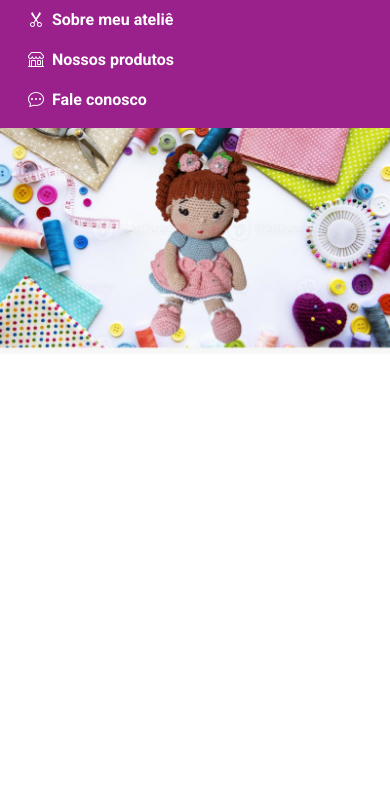
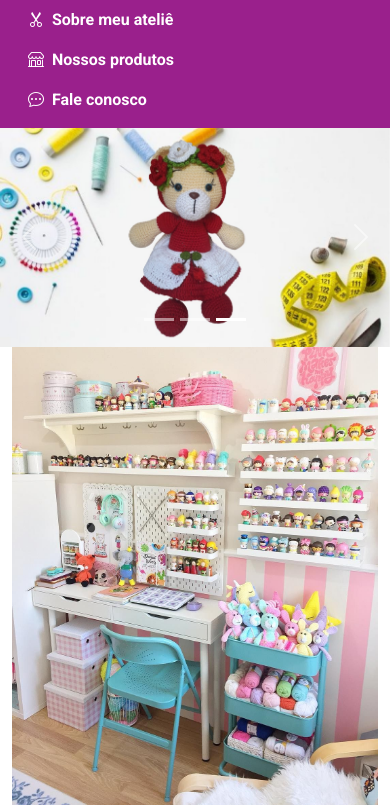
Before and after one commit to Talisson-b/siteAtelie, a plain HTML site: page index.html in a window 390 px wide. Both pictures are taken after a click on the button 350 px from the left and 31 px from the top of the page. Shown: the part 56-861 px from the top of the page. Drawn offline with nearby package versions, Linux system fonts and the light colour scheme.

Commit message:
enviando arquivos

```diff
--- a/index.html
+++ b/index.html
@@ -45,8 +45,32 @@
                 <div class="carousel-item active" data-bs-interval="3000">
                     <img class="d-block w-100" src="imagens/bonecaEditada.jpg" alt="">
                 </div>
-                <div class="carousel-item active" data-bs-interval="3000">
+                <div class="carousel-item " data-bs-interval="3000">
                     <img class="d-block w-100" src="imagens/boneca2.jpg" alt="">
+                </div>
+                <div class="carousel-item " data-bs-interval="3000">
+                    <img class="d-block w-100" src="imagens/boneca3.jpg" alt="">
+                </div>
+            </div>
+            <button class="carousel-control-prev" type="button" data-bs-target="#carousel" data-bs-slide="prev">
+                <span class="carousel-control-prev-icon"></span>
+            </button>
+            <button class="carousel-control-next" type="button" data-bs-target="#carousel" data-bs-slide="next">
+                <span class="carousel-control-next-icon"></span>
+            </button>
+
+            <div class="carousel-indicators">
+                <button type="button" data-bs-target="#carousel" data-bs-slide-to="0" class="active"></button>
+                <button type="button" data-bs-target="#carousel" data-bs-slide-to="1"></button>
+                <button type="button" data-bs-target="#carousel" data-bs-slide-to="2"></button>
+            </div>
+        </div>
+        <div>
+            <div class="container">
+                <div class="row">
+                    <div class="col-md-5">
+                        <img class="d-block w-100" src="imagens/The Absolute BEST IKEA Craft Room Ideas - the Original!.jpg" alt="Foto de um ateliê de costura">
+                    </div>
                 </div>
             </div>
         </div>
```
Also changed, not shown: imagens/The Absolute BEST IKEA Craft Room Ideas - the Original!.jpg (added), imagens/boneca3.jpg (added).
